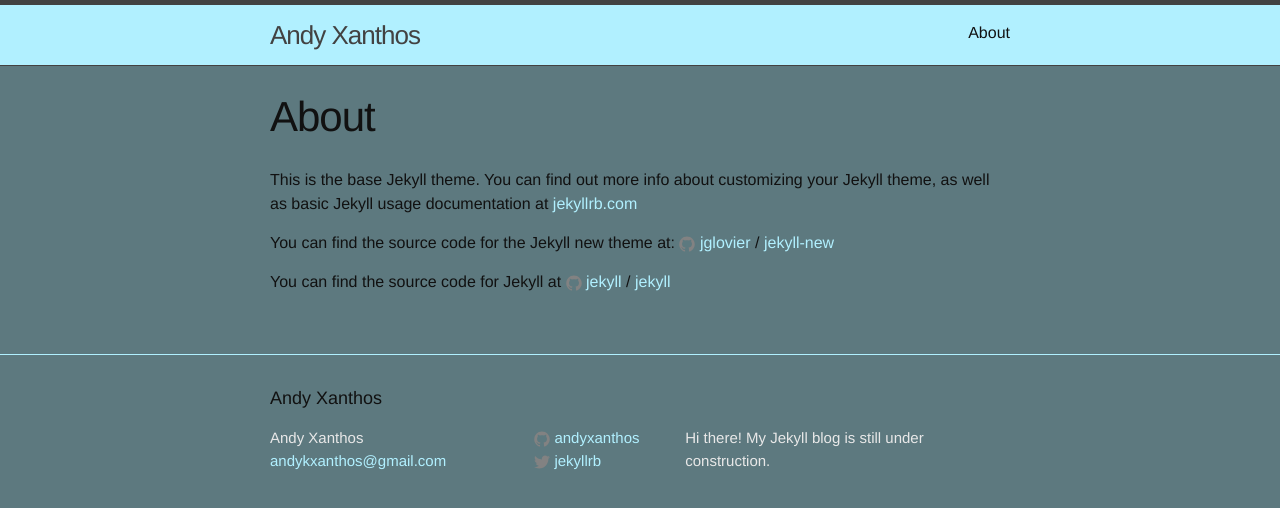
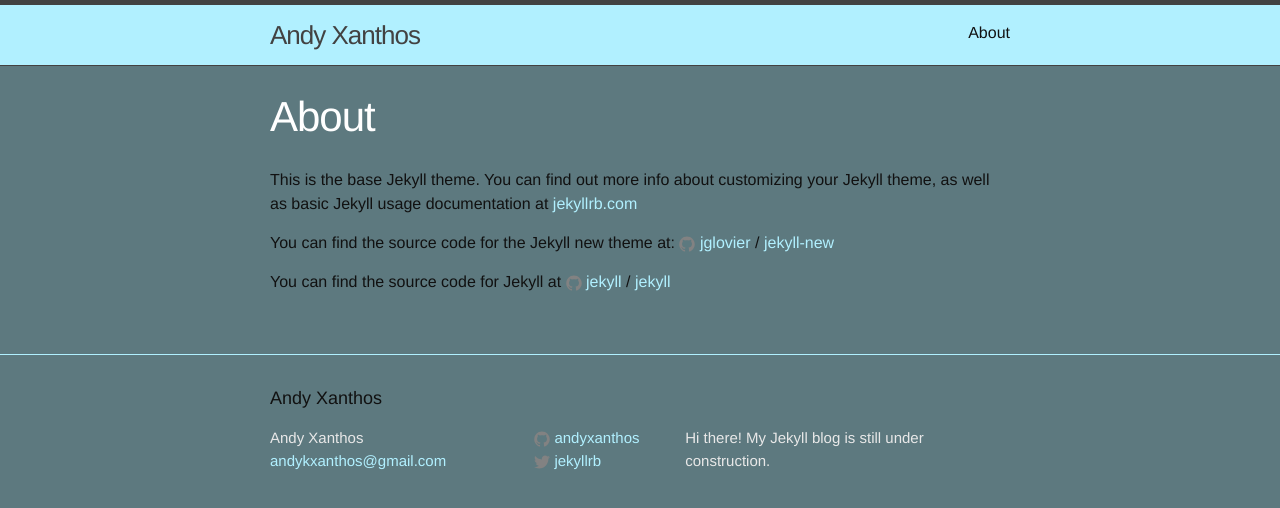
Before and after one commit to mvaneijgen/andyxanthos.github.io, a Jekyll site: the page built from about.md, in a window 1280 px wide. Shown: the top 508 px of the page. Built offline with Jekyll 4.4.1, drawn with Linux system fonts in a browser that asks for light colours.

Commit message:
more styling nonsense

```diff
--- a/_sass/_base.scss
+++ b/_sass/_base.scss
@@ -99,7 +99,7 @@ a {
     }
 
     &:hover {
-        color: $text-color;
+        color: #65E1FF;
         text-decoration: underline;
     }
 }
--- a/_sass/_layout.scss
+++ b/_sass/_layout.scss
@@ -205,6 +205,7 @@
 }
 
 .post-title {
+    color: #FFFFFF;
     font-size: 42px;
     letter-spacing: -1px;
     line-height: 1;
--- a/index.html
+++ b/index.html
@@ -14,6 +14,8 @@ layout: default
         <h2>
           <a class="post-link" href="{{ post.url | prepend: site.baseurl }}">{{ post.title }}</a>
         </h2>
+        <p>{{ post.excerpt }}</p>
+        <a href="{{post.url | prepend: site.baseurl}}">Read more...</a>
       </li>
     {% endfor %}
   </ul>
```
